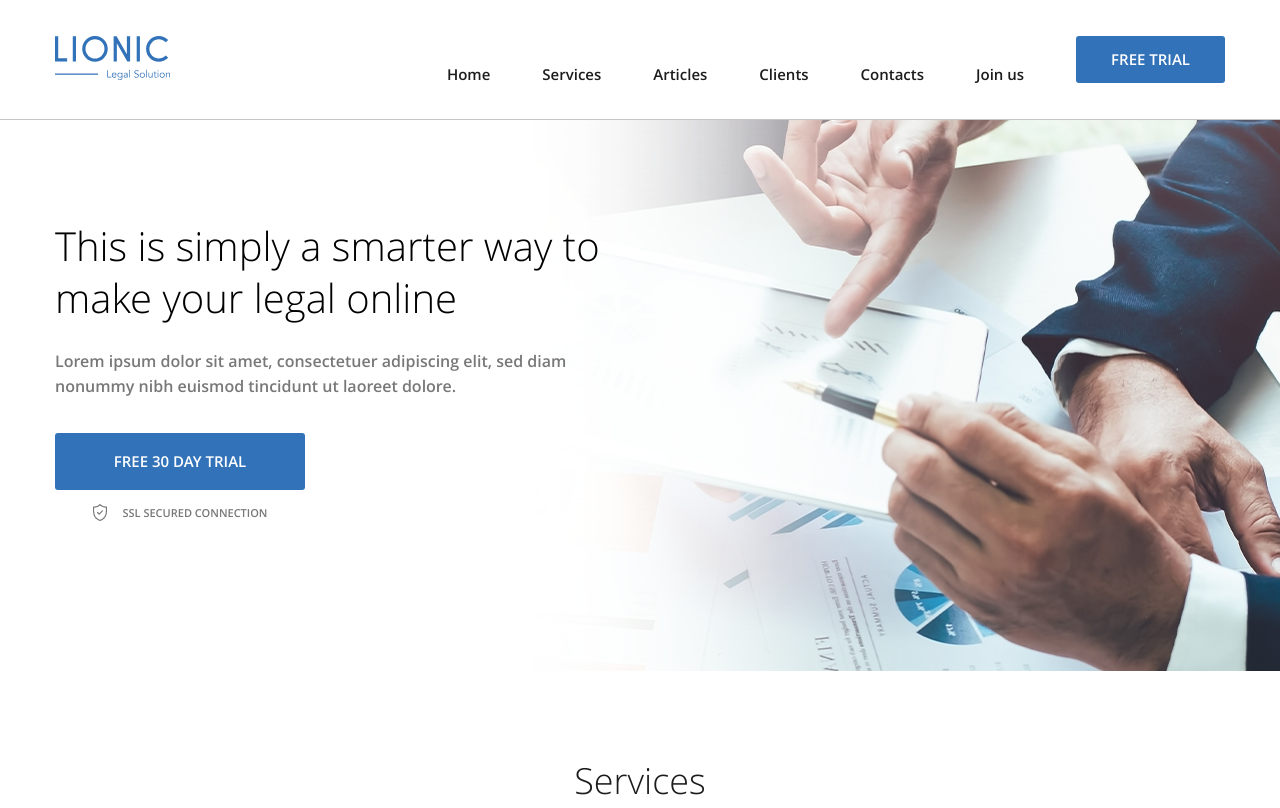
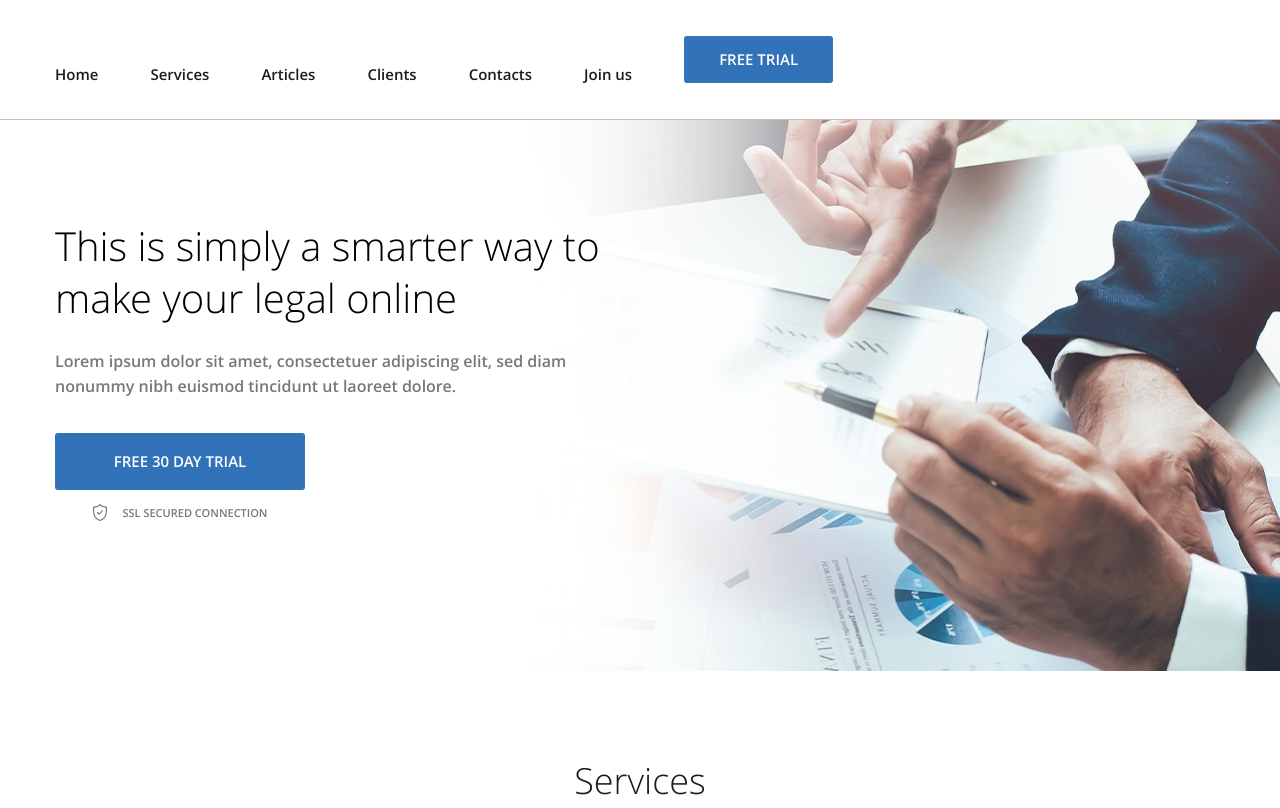
Before and after one commit to lerapavlova/special-app-3, a plain HTML site: page index.html in a window 1280 px wide. Shown: the top 808 px of the page. Drawn offline with Linux system fonts and the light colour scheme.

Commit message:
third change

```diff
--- a/index.html
+++ b/index.html
@@ -12,9 +12,6 @@
 <body>
     <header class="header">
         <div class="container flex header-container">
-            <a href="#" class="header-logo">
-                <img src="img/logo.svg" class="header-logo" alt="Logo">
-            </a>
             <nav class="header-nav">
                 <ul class="header-list list-reset flex">
                     <li class="header-list-item">
```
